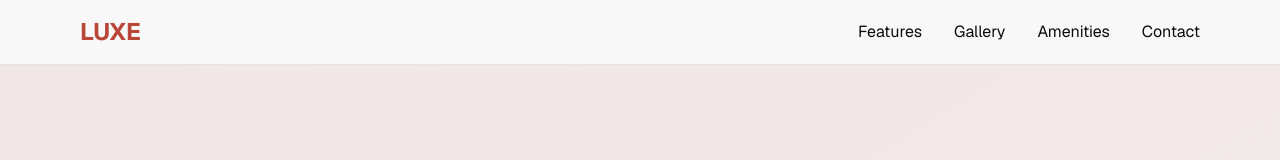
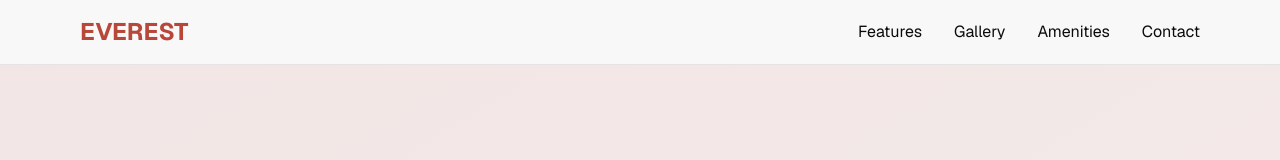
Before and after one commit to arkdevicu/v0-marketing-site-for-2bhk, a Next.js app: page / in a window 1280 px wide. Shown: the top 160 px of the page. Built offline with nearby package versions, Linux system fonts and the light colour scheme.

Commit message:
feat: rename project from LUXE to Everest
Update project name across header, footer, and contact form.

#VERCEL_SKIP

Co-authored-by: arkdevicu <227661888+arkdevicu@users.noreply.github.com>

```diff
--- a/components/contact-form.tsx
+++ b/components/contact-form.tsx
@@ -55,7 +55,7 @@ export function ContactForm() {
                 </div>
                 <div>
                   <p className="font-semibold text-foreground">Email</p>
-                  <p className="text-muted-foreground">info@luxeapartments.com</p>
+                  <p className="text-muted-foreground">info@everestappartments.com</p>
                 </div>
               </div>
 
--- a/components/footer.tsx
+++ b/components/footer.tsx
@@ -4,7 +4,7 @@ export function Footer() {
       <div className="max-w-6xl mx-auto px-4">
         <div className="grid md:grid-cols-4 gap-8 mb-8">
           <div>
-            <h3 className="text-xl font-bold mb-4">LUXE</h3>
+            <h3 className="text-xl font-bold mb-4">EVEREST</h3>
             <p className="text-primary-foreground/80 text-sm leading-relaxed">
               Premium 2BHK apartments designed for modern living.
             </p>
@@ -75,7 +75,7 @@ export function Footer() {
         </div>
 
         <div className="border-t border-primary-foreground/20 pt-8 text-center text-sm text-primary-foreground/80">
-          <p>&copy; 2025 LUXE Apartments. All rights reserved.</p>
+          <p>&copy; 2025 Everest Apartments. All rights reserved.</p>
         </div>
       </div>
     </footer>
--- a/components/header.tsx
+++ b/components/header.tsx
@@ -9,7 +9,7 @@ export function Header() {
   return (
     <header className="sticky top-0 z-50 bg-background border-b border-border">
       <div className="max-w-6xl mx-auto px-4 py-4 flex items-center justify-between">
-        <div className="text-2xl font-bold text-primary">LUXE</div>
+        <div className="text-2xl font-bold text-primary">EVEREST</div>
 
         <nav className="hidden md:flex gap-8">
           <a href="#features" className="text-foreground hover:text-primary transition">
```
